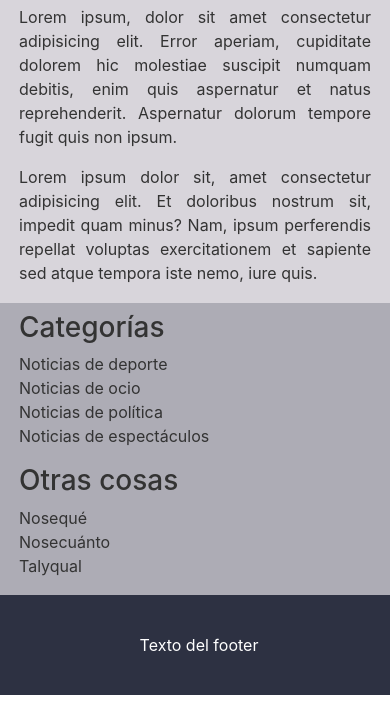
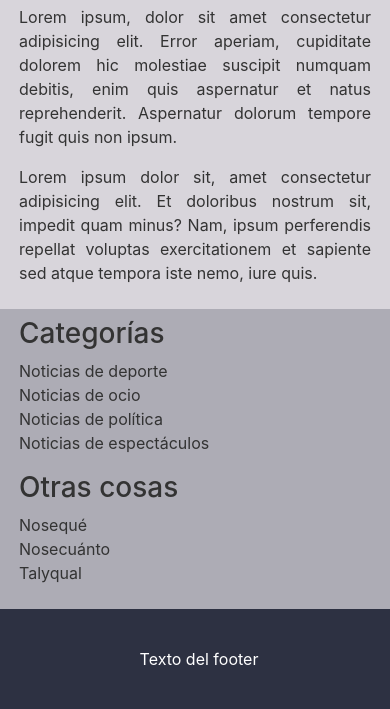
Before and after one commit to aleupons/ex-layout-bootstrap, a plain HTML site: page index.html in a window 390 px wide. Shown: the part 149-858 px from the top of the page. Drawn offline with nearby package versions, Linux system fonts and the light colour scheme.

Commit message:
Paddings Y

```diff
--- a/index.html
+++ b/index.html
@@ -19,8 +19,8 @@
       </div>
     </header>
     <div class="row flex-fill">
-      <main class="principal col-12 col-md-8 text-justify">
-        <article class="mx-1 my-2">
+      <main class="principal col-12 col-md-8 text-justify py-2">
+        <article class="mx-1">
           <h2>Titular de la noticia</h2>
           <p>Lorem ipsum, dolor sit amet consectetur adipisicing elit. Error aperiam, cupiditate dolorem hic
             molestiae
@@ -35,8 +35,8 @@
             quis.</p>
         </article>
       </main>
-      <aside class="sidebar col-12 col-md-4">
-        <section class="mx-1 my-2">
+      <aside class="sidebar col-12 col-md-4 py-2">
+        <section class="mx-1">
           <h3>Categorías</h3>
           <nav>
             <ul class="list-unstyled">
@@ -59,8 +59,8 @@
         </section>
       </aside>
     </div>
-    <footer class=" peu row align-items-center">
-      <div class="col-12 d-flex justify-content-center mx-1 my-2">
+    <footer class="peu row align-items-center py-2">
+      <div class="col-12 d-flex justify-content-center mx-1">
         <p class="m-0">Texto del footer</p>
       </div>
     </footer>
```
